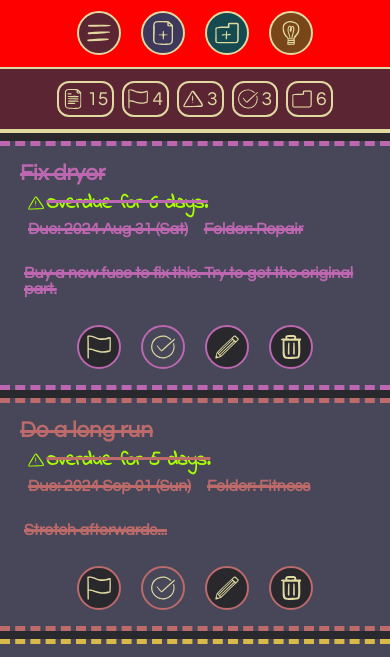
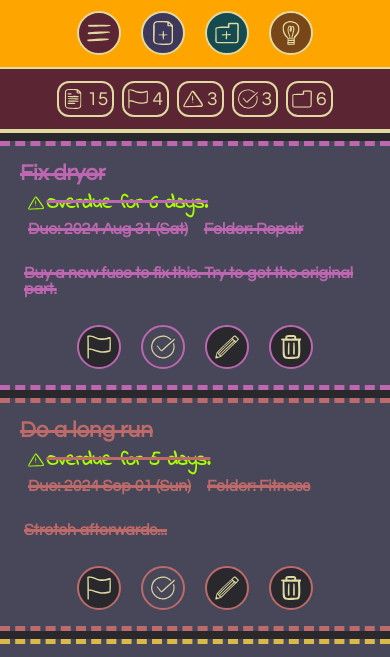
Before and after one commit to ariesGitterHub/odin-todo-list, a website built with webpack: page src/index.html in a window 390 px wide. Shown: the part 107-764 px from the top of the page. Built offline with nearby package versions, Linux system fonts and the light colour scheme; a web font is replaced by a local one.

Commit message:
mobiles view sticky headeris dispalying different, added 100vw; test-orange

```diff
--- a/src/styles/styles.css
+++ b/src/styles/styles.css
@@ -956,7 +956,7 @@ input:checked + .slider:before {
     /* #header-ctrl-container */
     #header-content {
         width: var(--task-w);
-background-color: red;
+background-color: orange;
         display: block;
         margin: auto;
     }
@@ -969,7 +969,7 @@ background-color: red;
     .sticky {
         z-index: 9;
         /* height: 75px; */
-        /* width: 100vw; */
+        width: var(--task-w);
         /* max-width: 100vw; */
         position: fixed;
         top: 0;
```
Also changed, not shown: dist/bundle.js.
